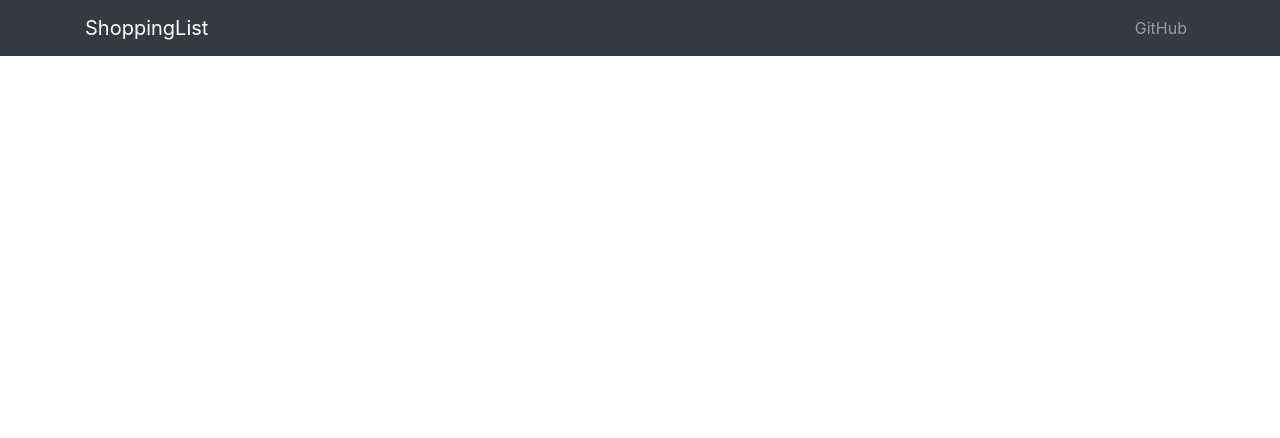
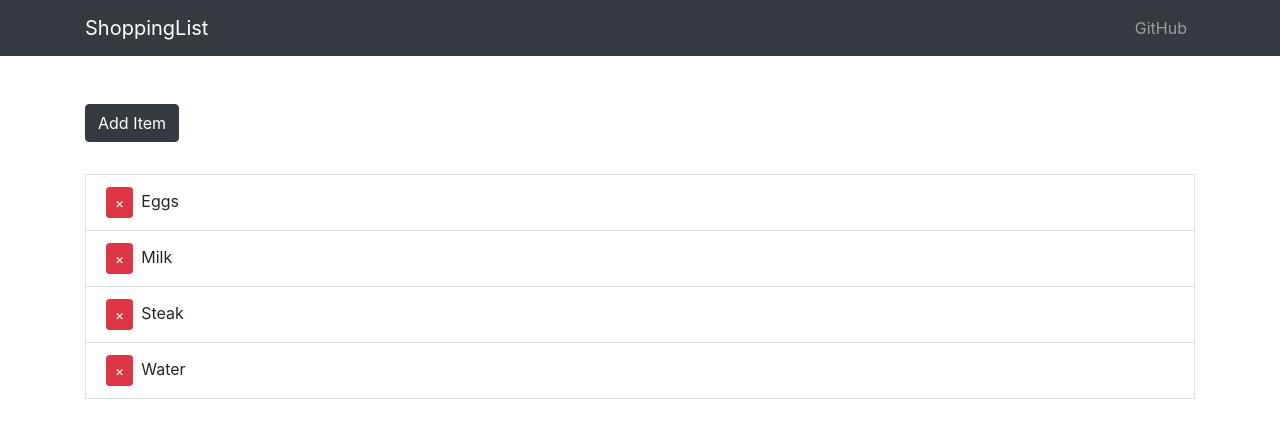
Before and after one commit to IvanCMC37/MERN_shoppingListApp, a React (Create React App) app in the folder client/: page / in a window 1280 px wide. Shown: the top 438 px of the page. Built offline with nearby package versions, Linux system fonts and the light colour scheme.

Commit message:
ShoppingList component & transition effect

```diff
--- a/client/src/App.css
+++ b/client/src/App.css
@@ -0,0 +1,21 @@
+.remove-btn {
+  margin-right: 0.5rem;
+}
+
+.fade-enter {
+  opacity: 0.01;
+}
+
+.fade-enter-active {
+  opacity: 1;
+  transition: opacity 1000ms ease-in;
+}
+
+.fade-exit {
+  opacity: 1;
+}
+
+.fade-exit-active {
+  opacity: 0.01;
+  transition: opacity 1000ms ease-in;
+}
--- a/client/src/App.js
+++ b/client/src/App.js
@@ -1,11 +1,13 @@
 import "bootstrap/dist/css/bootstrap.min.css";
 import "./App.css";
 import AppNavbar from "./components/AppNavbar";
+import ShoppingList from "./components/ShoppingList";
 
 function App() {
   return (
     <div className="App">
       <AppNavbar />
+      <ShoppingList />
     </div>
   );
 }
--- /dev/null
+++ b/client/src/components/ShoppingList.js
@@ -0,0 +1,63 @@
+import React, { Component } from "react";
+import { Container, ListGroup, ListGroupItem, Button } from "reactstrap";
+import { CSSTransition, TransitionGroup } from "react-transition-group";
+import { v4 as uuidv4 } from "uuid";
+
+class ShoppingList extends Component {
+  state = {
+    items: [
+      { id: uuidv4(), name: "Eggs" },
+      { id: uuidv4(), name: "Milk" },
+      { id: uuidv4(), name: "Steak" },
+      { id: uuidv4(), name: "Water" },
+    ],
+  };
+
+  render() {
+    const { items } = this.state;
+    return (
+      <Container>
+        <Button
+          color="dark"
+          style={{ marginBottom: "2rem" }}
+          onClick={() => {
+            const name = prompt("Enter item");
+            if (name) {
+              this.setState((state) => ({
+                items: [...state.items, { id: uuidv4(), name }],
+              }));
+            }
+          }}
+        >
+          Add Item
+        </Button>
+
+        <ListGroup>
+          <TransitionGroup className="shopping-list">
+            {items.map(({ id, name }) => (
+              <CSSTransition key={id} timeout={500} classNames="fade">
+                <ListGroupItem>
+                  <Button
+                    className="remove-btn"
+                    color="danger"
+                    size="sm"
+                    onClick={() => {
+                      this.setState((state) => ({
+                        items: state.items.filter((item) => item.id !== id),
+                      }));
+                    }}
+                  >
+                    &times;
+                  </Button>
+                  {name}
+                </ListGroupItem>
+              </CSSTransition>
+            ))}
+          </TransitionGroup>
+        </ListGroup>
+      </Container>
+    );
+  }
+}
+
+export default ShoppingList;
```
Also changed, not shown: 2 other files (tests, documents, lock files or other folders).
